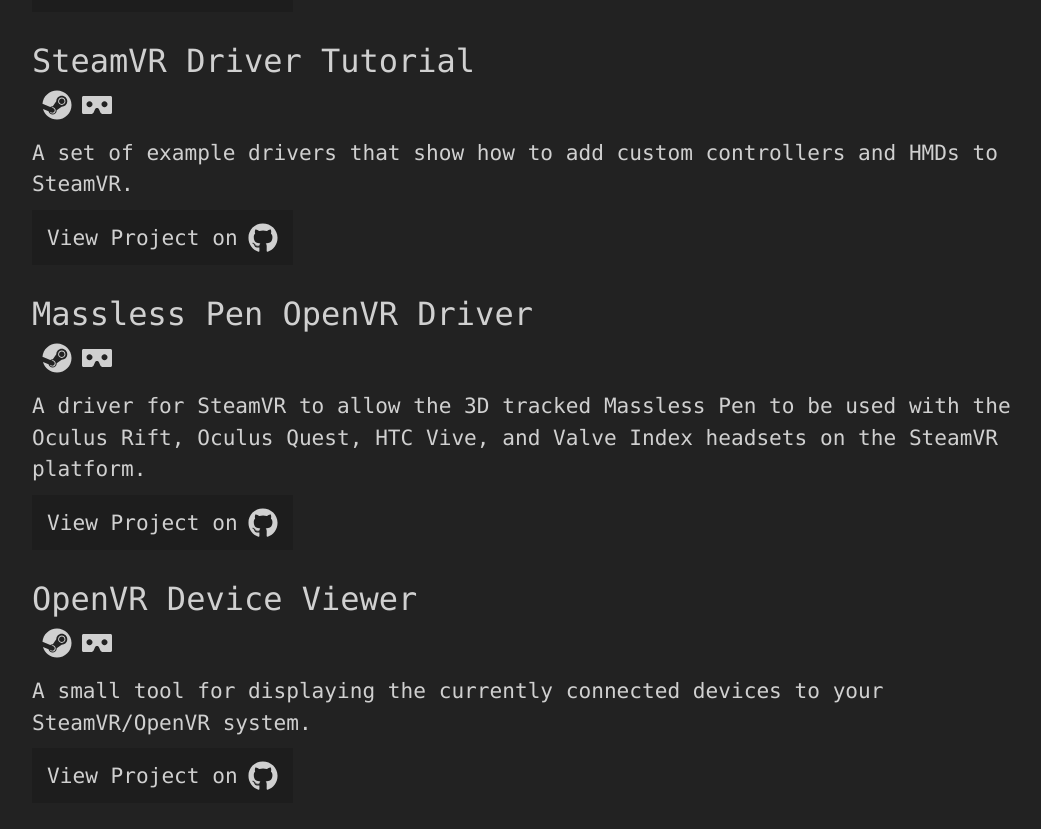
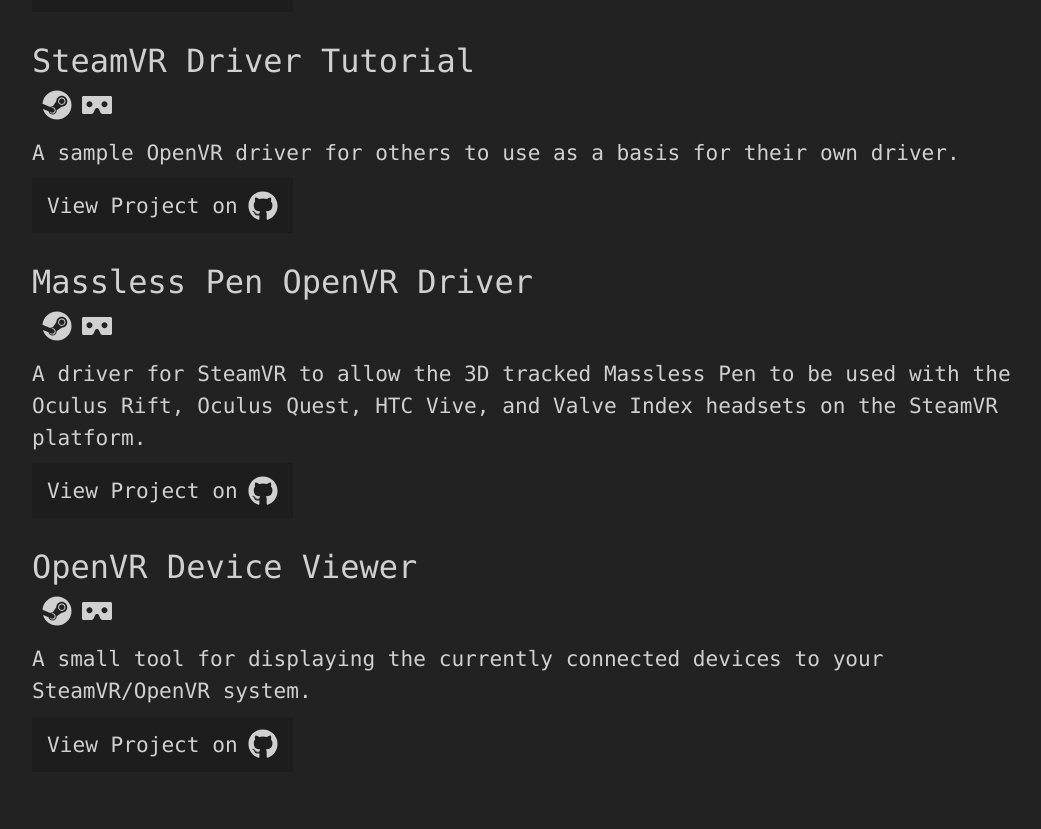
Before and after one commit to terminal29/portfolio-mk2, a React (Create React App) app: page / in a window 1280 px wide. Shown: the part 1642-2471 px from the top of the page, without its empty margins (88-1129 px from the left). Built offline with nearby package versions, Linux system fonts and the light colour scheme; some icons are missing.

Commit message:
More text updates

```diff
--- a/src/App.tsx
+++ b/src/App.tsx
@@ -201,8 +201,8 @@
                   <FaVrCardboard className={css(styles.projectIcon)} />
                 </div>
                 <div className={css(styles.projectDescription)}>
-                  A set of example drivers that show how to add custom
-                  controllers and HMDs to SteamVR.
+                  A sample OpenVR driver for others to use as a basis for their
+                  own driver.
                 </div>
                 <a
                   className={css(styles.projectLink)}
```
